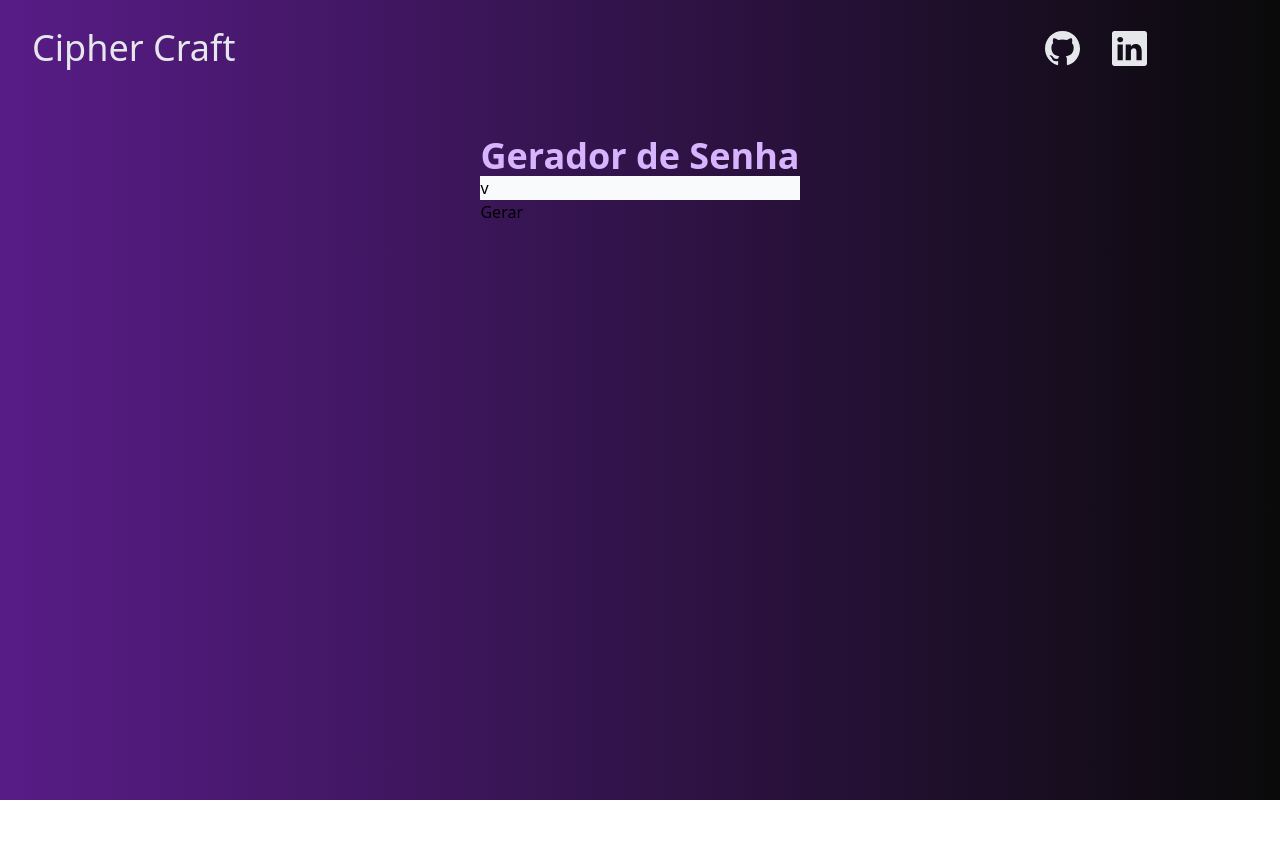
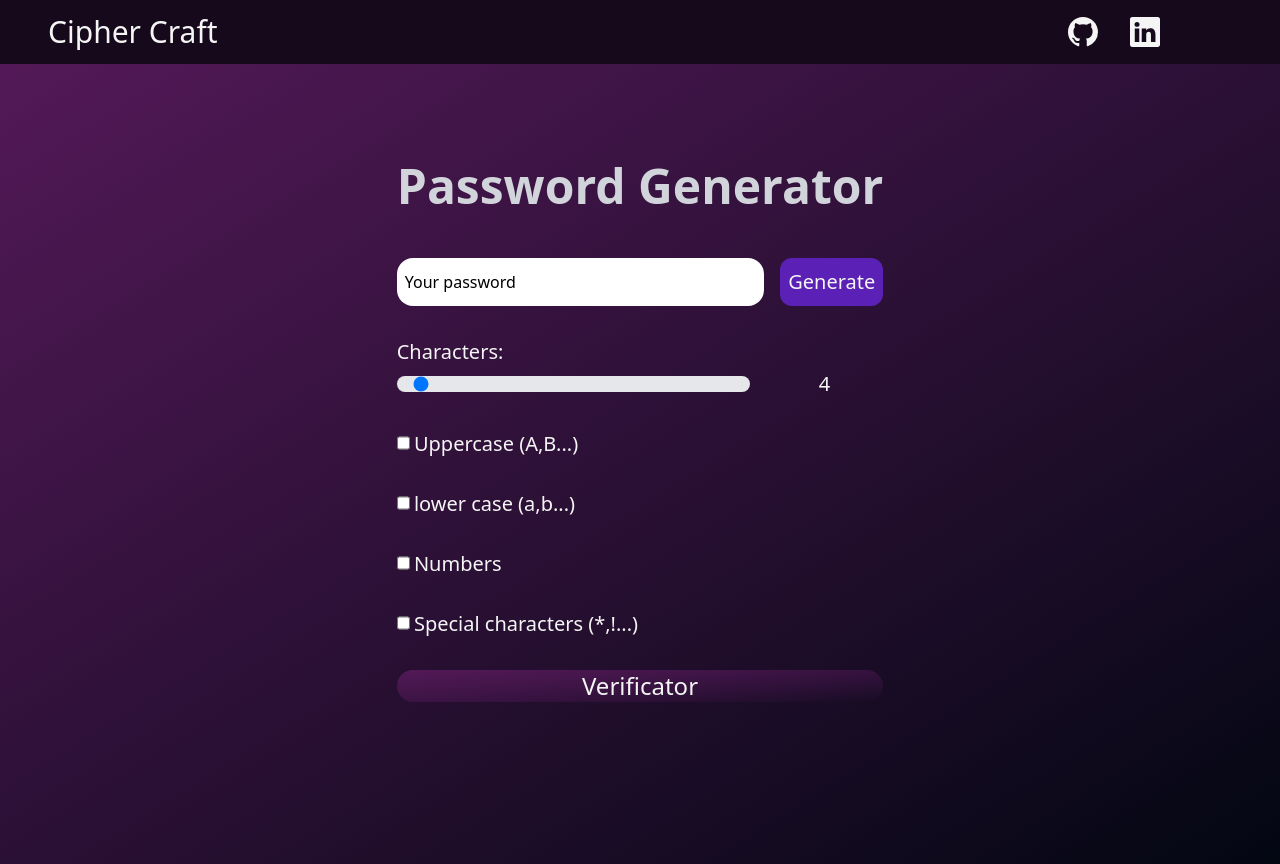
Before and after one commit to LucasBiazon/CipherCraft, a website: page src/index.html in a window 1280 px wide. Before the commit the page ends 800 px from the top, so only its background shows below. Drawn offline with Linux system fonts and the light colour scheme.

Commit message:
Generator Password init

```diff
--- a/src/index.html
+++ b/src/index.html
@@ -1,47 +1,99 @@
 <!DOCTYPE html>
 <html lang="en" class="h-full">
+
 <head>
     <meta charset="UTF-8">
     <meta name="viewport" content="width=device-width, initial-scale=1.0">
-    <link href="../dist/output.css" rel="stylesheet" >
+    <link rel="stylesheet" href="../dist/output.css">
     <script src="script.js" defer></script>
     <title>Cipher Craft</title>
 </head>
-<body class="h-fit bg-gradient-to-r from-purple-900 to-neutral-950">
-    <header class=" flex h-24 items-center px-8">
 
-        <h1 class="font-sans text-4xl font-medium text-gray-200 basis-10/12">
+<body class="h-full">
+    <header class="h-16 bg-[#16091b] flex items-center px-12">
+        <h1 class="basis-4/5 h-full flex items-center text-3xl text-neutral-100">
             Cipher Craft
         </h1>
-
-        <div class="flex items-center gap-8 h-full basis-2/12">
+        <div class="basis-1/5 h-full flex items-center justify-center gap-8">
             <a href="https://github.com/LucasBiazon" target="_blank" rel="noopener noreferrer">
-                <svg xmlns="http://www.w3.org/2000/svg" width="35" height="35" fill="currentColor" class="fill-gray-200 hover:fill-violet-700 hover:drop-shadow-md"  viewBox="0 0 16 16">
-                    <path d="M8 0C3.58 0 0 3.58 0 8c0 3.54 2.29 6.53 5.47 7.59.4.07.55-.17.55-.38 0-.19-.01-.82-.01-1.49-2.01.37-2.53-.49-2.69-.94-.09-.23-.48-.94-.82-1.13-.28-.15-.68-.52-.01-.53.63-.01 1.08.58 1.23.82.72 1.21 1.87.87 2.33.66.07-.52.28-.87.51-1.07-1.78-.2-3.64-.89-3.64-3.95 0-.87.31-1.59.82-2.15-.08-.2-.36-1.02.08-2.12 0 0 .67-.21 2.2.82.64-.18 1.32-.27 2-.27.68 0 1.36.09 2 .27 1.53-1.04 2.2-.82 2.2-.82.44 1.1.16 1.92.08 2.12.51.56.82 1.27.82 2.15 0 3.07-1.87 3.75-3.65 3.95.29.25.54.73.54 1.48 0 1.07-.01 1.93-.01 2.2 0 .21.15.46.55.38A8.012 8.012 0 0 0 16 8c0-4.42-3.58-8-8-8z"/>
+                <svg xmlns="http://www.w3.org/2000/svg" width="30" height="30" fill="currentColor"
+                    class="fill-neutral-100" viewBox="0 0 16 16">
+                    <path d="M8 0C3.58 0 0 3.58 0 8c0 3.54 2.29 6.53 5.47 7.59.4.07.55-.17.55-.38 0-.19-.01-.82-.01-1.49-2.01.37-2.53-.49-2.69-.94-.09-.23-.48-.94-.82-1.13-.28-.15-.68-.52-.01-.53.63-.01 1.08.58 1.23.82.72 1.21 1.87.87 2.33.66.07-.52.28-.87.51-1.07-1.78-.2-3.64-.89-3.64-3.95 0-.87.31-1.59.82-2.15-.08-.2-.36-1.02.08-2.12 0 0 .67-.21 2.2.82.64-.18 1.32-.27 2-.27.68 0 1.36.09 2 .27 1.53-1.04 2.2-.82 2.2-.82.44 1.1.16 1.92.08 2.12.51.56.82 1.27.82 2.15 0 3.07-1.87 3.75-3.65 3.95.29.25.54.73.54 1.48 0 1.07-.01 1.93-.01 2.2 0 .21.15.46.55.38A8.012 8.012 0 0 0 16 8c0-4.42-3.58-8-8-8"/>
                 </svg>
             </a>
-            <a href="hhttps://www.linkedin.com/in/lucasbiazon" target="_blank" rel="noopener noreferrer">
-                <svg xmlns="http://www.w3.org/2000/svg" width="35" height="35" fill="currentColor" class="fill-gray-200  hover:fill-violet-700 hover:drop-shadow-md" viewBox="0 0 16 16">
-                    <path d="M0 1.146C0 .513.526 0 1.175 0h13.65C15.474 0 16 .513 16 1.146v13.708c0 .633-.526 1.146-1.175 1.146H1.175C.526 16 0 15.487 0 14.854V1.146zm4.943 12.248V6.169H2.542v7.225h2.401zm-1.2-8.212c.837 0 1.358-.554 1.358-1.248-.015-.709-.52-1.248-1.342-1.248-.822 0-1.359.54-1.359 1.248 0 .694.521 1.248 1.327 1.248h.016zm4.908 8.212V9.359c0-.216.016-.432.08-.586.173-.431.568-.878 1.232-.878.869 0 1.216.662 1.216 1.634v3.865h2.401V9.25c0-2.22-1.184-3.252-2.764-3.252-1.274 0-1.845.7-2.165 1.193v.025h-.016a5.54 5.54 0 0 1 .016-.025V6.169h-2.4c.03.678 0 7.225 0 7.225h2.4z"/>
+            <a href="https://www.linkedin.com/in/lucasbiazon" target="_blank" rel="noopener noreferrer">
+                <svg xmlns="http://www.w3.org/2000/svg" width="30" height="30" fill="currentColor"
+                    class="fill-neutral-100" viewBox="0 0 16 16">
+                    <path d="M0 1.146C0 .513.526 0 1.175 0h13.65C15.474 0 16 .513 16 1.146v13.708c0 .633-.526 1.146-1.175 1.146H1.175C.526 16 0 15.487 0 14.854V1.146zm4.943 12.248V6.169H2.542v7.225h2.401m-1.2-8.212c.837 0 1.358-.554 1.358-1.248-.015-.709-.52-1.248-1.342-1.248-.822 0-1.359.54-1.359 1.248 0 .694.521 1.248 1.327 1.248h.016zm4.908 8.212V9.359c0-.216.016-.432.08-.586.173-.431.568-.878 1.232-.878.869 0 1.216.662 1.216 1.634v3.865h2.401V9.25c0-2.22-1.184-3.252-2.764-3.252-1.274 0-1.845.7-2.165 1.193v.025h-.016a5.54 5.54 0 0 1 .016-.025V6.169h-2.4c.03.678 0 7.225 0 7.225h2.4"/>
                 </svg>
             </a>
         </div>
     </header>
 
-    <main class="flex items-center justify-center h-fit pt-10">
-        <div id="Gerador">
-            <h2 class="font-sans font-semibold text-4xl text-purple-300 ">
-                Gerador de Senha
+    <main class="h-full py-6 px-12 flex items-center justify-center bg-gradient-to-br from-[#531958] to-gray-950">
+        <form action="" class="flex flex-col gap-8 mb-16">
+            <h2 class="text-5xl text-gray-300 font-semibold mb-4">
+                Password Generator
             </h2>
+            <div class="w-full flex gap-4">
+                <div id="result" class="h-12 w-4/5 flex items-center px-2 bg-white rounded-2xl cursor-pointer">
+                    Your password
+                </div>
+                <button type="submit"
+                    class="h-12 p-2 bg-violet-800 rounded-xl text-xl text-neutral-100">
+                    Generate
+                </button>
+            </div>
+
+            <div class="w-full flex flex-col gap-1">
+                <p class="text-xl text-neutral-100">Characters:</p>
+                <div class="w-full flex items-center gap-4">
+                    <input id="minmax-range" type="range" min="4" max="12" value="4"
+                        class="w-3/4 h-3 py-2 px-4 bg-gray-200 rounded-lg range-lg appearance-none cursor-pointer">
+                    <span class="text-xl text-neutral-100 w-1/4 flex justify-center">4</span>
+                </div>
+            </div>
+
+            <div>
+                <input type="checkbox" name="" id="" value="1" class="w-4 h-4 text-blue-600 bg-gray-100 border-gray-300 rounded focus:ring-blue-500  focus:ring-2 ">
+                <label for="" class="text-xl text-neutral-100">Uppercase (A,B...)</label>
+            </div>
             <div >
-                <div class="h-22  bg-slate-50">v</div>
-                <Button>Gerar</Button>
+                <input type="checkbox" name="" id=""  value="1" class="w-4 h-4 text-blue-600 bg-gray-100 border-gray-300 rounded focus:ring-blue-500  focus:ring-2 ">
+                <label for="" class="text-xl text-neutral-100">lower case (a,b...)</label>
+            </div>
+            <div >
+                <input type="checkbox" name="" id="" value="1" class="w-4 h-4 text-blue-600 bg-gray-100 border-gray-300 rounded focus:ring-blue-500  focus:ring-2 ">
+                <label for="" class="text-xl text-neutral-100">Numbers</label>
+            </div>
+            <div >
+                <input type="checkbox" name="" id="" value="1" class="w-4 h-4 text-blue-600 bg-gray-100 border-gray-300 rounded focus:ring-blue-500 dark:focus:ring-blue-600 dark:ring-offset-gray-800 focus:ring-2 dark:bg-gray-700 dark:border-gray-600">
+                <label for="" class="text-xl text-neutral-100">Special characters (*,!...)</label>
             </div>
         </div>
+            <button type="button"
+                class="rounded-3xl text-2xl w-2 text-neutral-100 bg-gradient-to-br from-[#531958] to-purple-500"
+                >Verificator</button>
+        </form>
 
-
+        <form action="" class="hidden">
+            <h2 class="text-4xl">Password verificator</h2>
+            <div>
+                <input type="text" name="" id="">
+                <button type="submit">Verificator</button>
+            </div>
+            <ul>
+                <li>8+ characters</li>
+                <li>Uppercase</li>
+                <li>Lower case</li>
+                <li>Numbers</li>
+                <li>Special characters</li>
+            </ul>
+        </form>
+        <button class="hidden">Generator</button>
     </main>
 
 
 </body>
+
 </html>
--- a/tailwind.config.js
+++ b/tailwind.config.js
@@ -1,8 +1,9 @@
 /** @type {import('tailwindcss').Config} */
 module.exports = {
-  content: ["./src/**/*.{html,js}"],
+  content: ["./src/**/*.{html,js, css}"],
   theme: {
-    extend: {},
+    extend: {
+    },
   },
-  plugins: [],
+  plugins: [ require("@tailwindcss/forms")],
 }
```
Also changed, not shown: dist/output.css.
